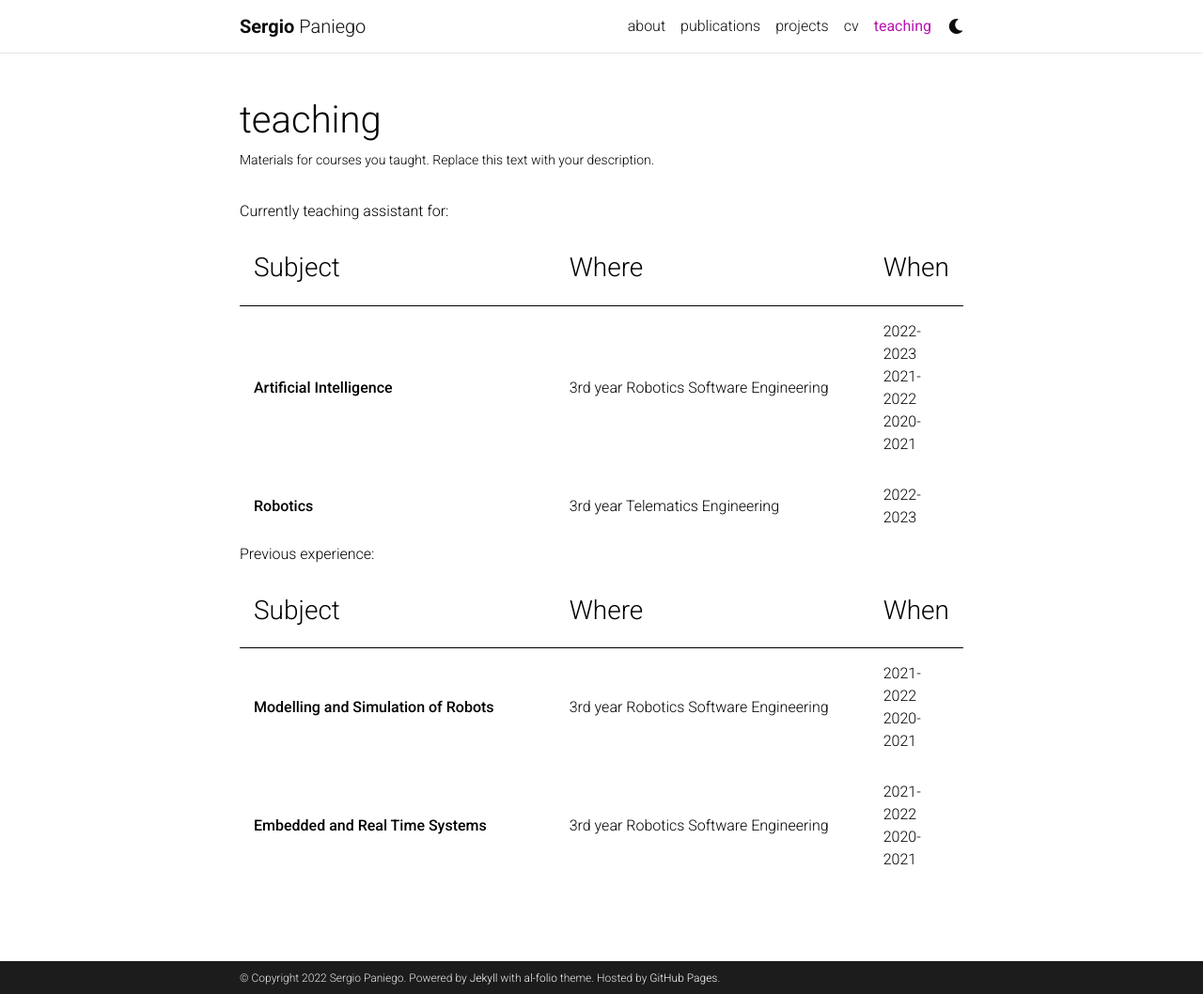
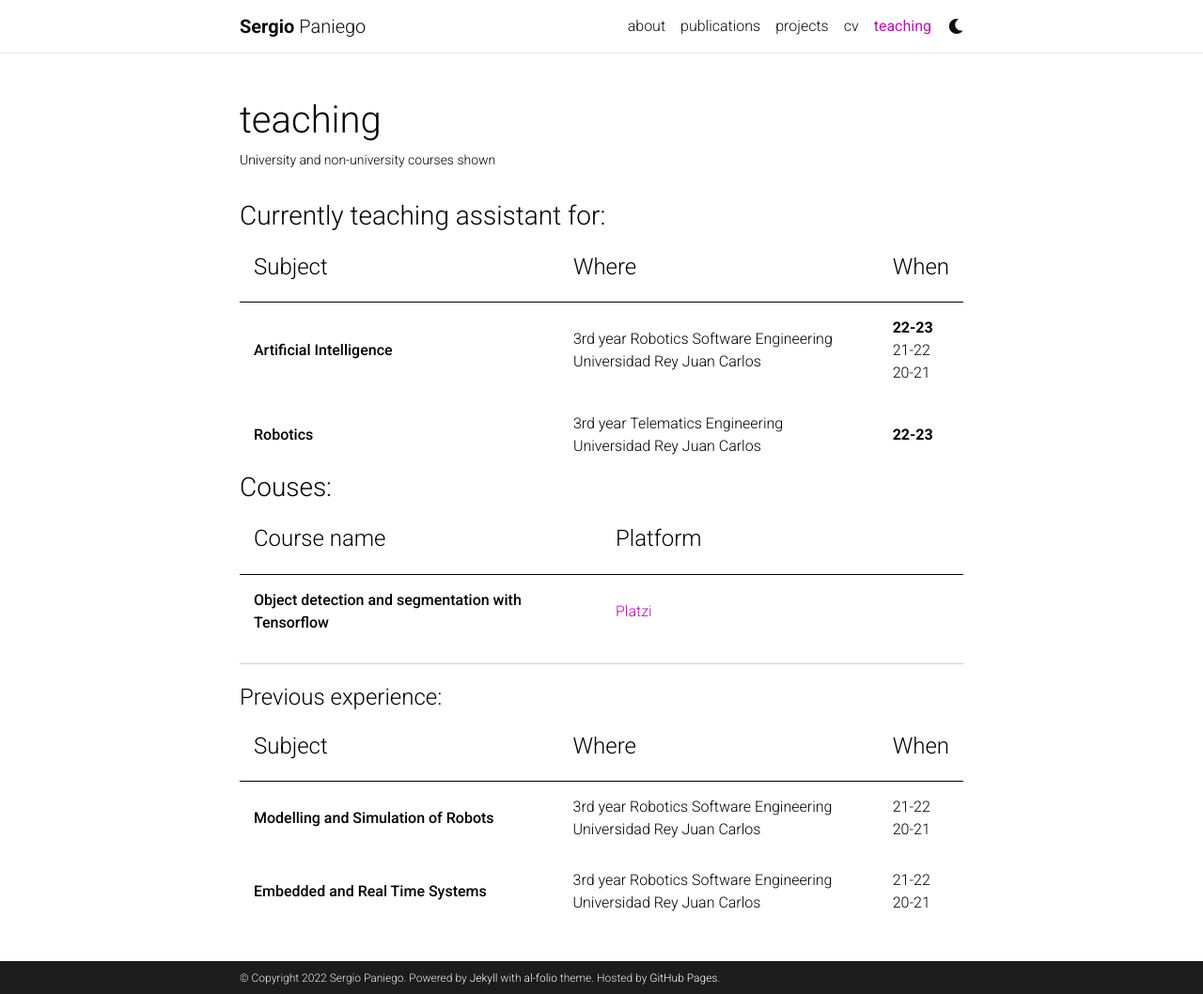
Before and after one commit to sergiopaniego/sergiopaniego.github.io, a Jekyll site: the page built from _pages/teaching.md, in a window 1280 px wide and 1058 px high. Shown: the whole window at 94% size. Built offline with Jekyll 4.4.1, drawn with Linux system fonts in a browser that asks for light colours; comment, search, counter and statistics services are not loaded; a style sheet for code colours, icons or effects is not loaded.

Commit message:
Webpage updated

```diff
--- a/_config.yml
+++ b/_config.yml
@@ -6,7 +6,7 @@ title: blank # the website title (if blank, full name will be used instead)
 first_name: Sergio
 middle_name:
 last_name: Paniego
-email: you@example.com
+email: sergiopaniegoblanco@gmail.com
 description: > # the ">" symbol means to ignore newlines until "footer_text:"
   A simple, whitespace theme for academics. Based on [*folio](https://github.com/bogoli/-folio) design.
 footer_text: >
--- a/_pages/teaching.md
+++ b/_pages/teaching.md
@@ -2,12 +2,10 @@
 layout: page
 permalink: /teaching/
 title: teaching
-description: Materials for courses you taught. Replace this text with your description.
+description: University and non-university courses shown
 nav: true
 nav_order: 5
 ---
-
-Currently teaching assistant for:
 
 <style>
 table{
@@ -23,7 +21,18 @@ th{
 td{
     padding: 15px;
 }
+
+hr {
+    display: block;
+    height: 5px;
+    border: 0;
+    border-top: 1px solid #ccc;
+    margin: 1em 0;
+    padding: 0;
+}
 </style>
+
+<h3>Currently teaching assistant for:</h3>
 
 <table>
     <colgroup>
@@ -32,26 +41,26 @@ td{
     </colgroup>
     <thead>
         <tr class="header">
-            <th><h3>Subject</h3></th>
-            <th><h3>Where</h3></th>
-            <th><h3>When</h3></th>
+            <th><h4>Subject</h4></th>
+            <th><h4>Where</h4></th>
+            <th><h4>When</h4></th>
         </tr>
     </thead>
     <tbody>
         <tr>
             <td markdown="span">**Artificial Intelligence**</td>
-            <td markdown="span">3rd year Robotics Software Engineering</td>
-            <td markdown="span">2022-2023 2021-2022 2020-2021</td>
+            <td markdown="span">3rd year Robotics Software Engineering<br>Universidad Rey Juan Carlos</td>
+            <td markdown="span"><span style="font-weight: bold;">22-23</span><br>21-22<br>20-21</td>
         </tr>
         <tr>
             <td markdown="span">**Robotics**</td>
-            <td markdown="span">3rd year Telematics Engineering</td>
-            <td markdown="span">2022-2023</td>
+            <td markdown="span">3rd year Telematics Engineering<br>Universidad Rey Juan Carlos</td>
+            <td markdown="span"><span style="font-weight: bold;">22-23</span></td>
         </tr>
     </tbody>
 </table>
 
-Previous experience:
+<h3>Couses:</h3>
 
 <table>
     <colgroup>
@@ -60,21 +69,45 @@ Previous experience:
     </colgroup>
     <thead>
         <tr class="header">
-            <th><h3>Subject</h3></th>
-            <th><h3>Where</h3></th>
-            <th><h3>When</h3></th>
+            <th><h4>Course name</h4></th>
+            <th><h4>Platform</h4></th>
+        </tr>
+    </thead>
+    <tbody>
+        <tr>
+            <td markdown="span">**Object detection and segmentation with Tensorflow**</td>
+            <td markdown="span">[Platzi](https://platzi.com/)</td>
+        </tr>
+    </tbody>
+</table>
+
+
+<hr/>
+
+<h4>Previous experience:</h4>
+
+<table>
+    <colgroup>
+        <col width="50%" />
+        <col width="50%" />
+    </colgroup>
+    <thead>
+        <tr class="header">
+            <th><h4>Subject</h4></th>
+            <th><h4>Where</h4></th>
+            <th><h4>When</h4></th>
         </tr>
     </thead>
     <tbody>
         <tr>
             <td markdown="span">**Modelling and Simulation of Robots**</td>
-            <td markdown="span">3rd year Robotics Software Engineering</td>
-            <td markdown="span">2021-2022 2020-2021</td>
+            <td markdown="span">3rd year Robotics Software Engineering<br>Universidad Rey Juan Carlos</td>
+            <td markdown="span">21-22<br>20-21</td>
         </tr>
         <tr>
             <td markdown="span">**Embedded and Real Time Systems**</td>
-            <td markdown="span">3rd year Robotics Software Engineering</td>
-            <td markdown="span">2021-2022 2020-2021</td>
+            <td markdown="span">3rd year Robotics Software Engineering<br>Universidad Rey Juan Carlos</td>
+            <td markdown="span">21-22<br>20-21</td>
         </tr>
     </tbody>
 </table>
```
Also changed, not shown: _pages/about.md (+11 -9 lines), _pages/cv.md (+2 -2 lines), _pages/projects.md (+1 -1 lines), 6 other files.
